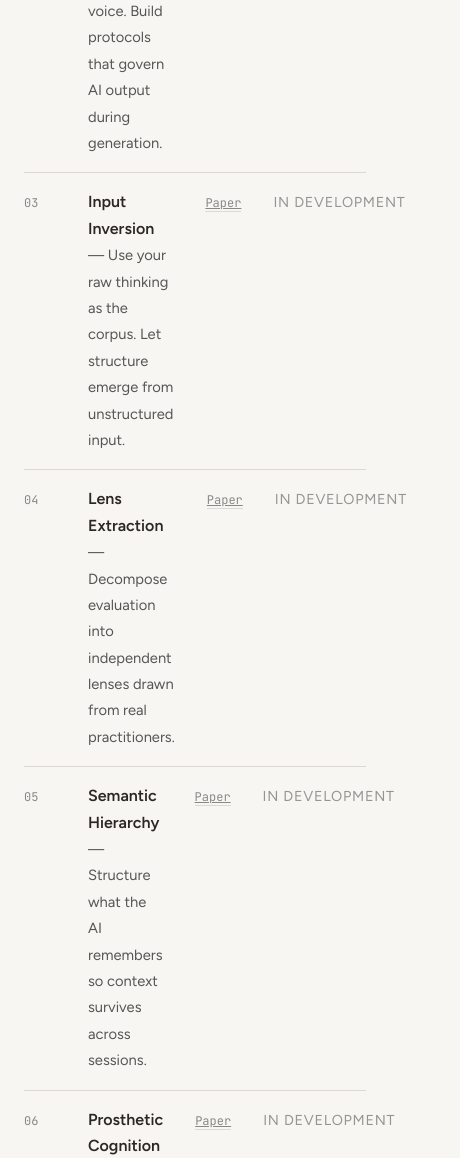
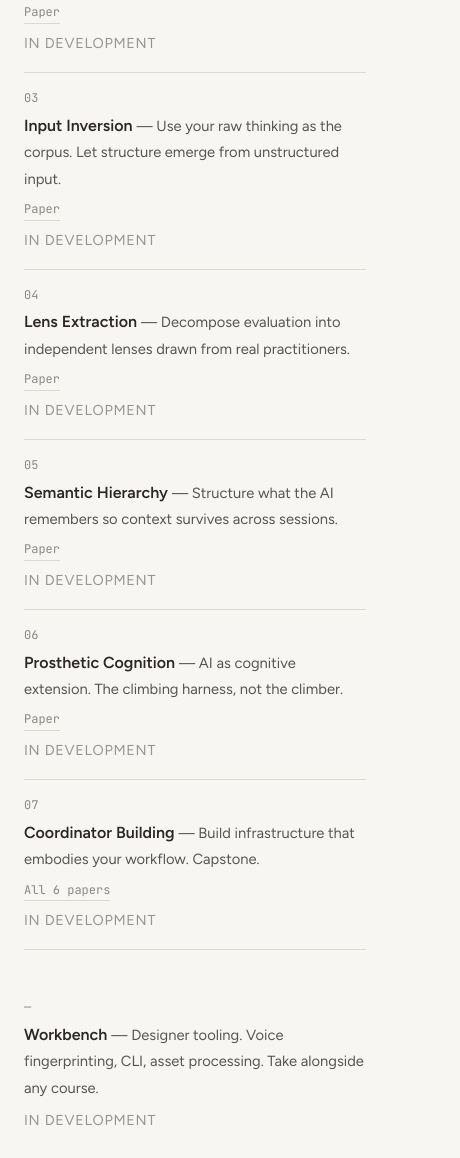
Before and after one commit to PeterSalvato/joinery-site, a plain HTML site: page courses.html in a window 390 px wide. Shown: the part 1379-2537 px from the top of the page, 460 px wide, since content can reach past the window. Drawn offline with Linux system fonts and the light colour scheme.

Commit message:
Mobile layout: ladder rows and future tracks stack vertically on small screens

```diff
--- a/assets/style.css
+++ b/assets/style.css
@@ -1151,6 +1151,87 @@ p {
 
 
 /* ================================================================
+   Ladder rows (courses page practitioner list)
+   ================================================================ */
+
+.ladder-row {
+    display: flex;
+    gap: var(--space-m);
+    padding: 1rem 0;
+    border-bottom: 1px solid var(--color-rule);
+    align-items: baseline;
+}
+
+.ladder-num {
+    font-family: var(--font-mono);
+    font-size: 0.75rem;
+    color: var(--color-text-light);
+    flex-shrink: 0;
+    width: 2rem;
+}
+
+.ladder-body {
+    flex: 1;
+}
+
+.ladder-body strong {
+    font-size: 1rem;
+}
+
+.ladder-desc {
+    font-size: 0.92rem;
+    color: var(--color-text-mid);
+}
+
+.ladder-link {
+    font-family: var(--font-mono);
+    font-size: 0.75rem;
+    color: var(--color-text-light);
+    text-decoration: none;
+    flex-shrink: 0;
+    border-bottom: 1px solid var(--color-rule);
+}
+
+.ladder-link:hover {
+    color: var(--color-accent);
+    border-bottom-color: var(--color-accent);
+}
+
+
+/* ================================================================
+   Future tracks (courses page)
+   ================================================================ */
+
+.future-tracks {
+    display: flex;
+    gap: var(--space-l);
+}
+
+.future-track {
+    flex: 1;
+    border-top: 2px solid var(--color-rule);
+    padding-top: var(--space-m);
+}
+
+.future-track h3 {
+    font-size: 1rem;
+    font-weight: 600;
+    margin-bottom: 0.35rem;
+}
+
+.future-track .course-meta {
+    margin-bottom: 0.75rem;
+}
+
+.future-track p {
+    font-size: 0.92rem;
+    line-height: 1.6;
+    color: var(--color-text-mid);
+    margin-bottom: 0.75rem;
+}
+
+
+/* ================================================================
    Focus states (accessibility)
    ================================================================ */
 
@@ -1268,6 +1349,25 @@ input:focus-visible {
         padding: var(--space-l) 1.5rem;
     }
 
+    .ladder-row {
+        flex-direction: column;
+        gap: 0.25rem;
+    }
+
+    .ladder-num {
+        width: auto;
+    }
+
+    .ladder-link,
+    .ladder-row .status-indicator {
+        margin-top: 0.25rem;
+    }
+
+    .future-tracks {
+        flex-direction: column;
+        gap: var(--space-m);
+    }
+
     .signup-form {
         flex-direction: column;
     }
--- a/courses.html
+++ b/courses.html
@@ -59,74 +59,74 @@
                 <p style="font-size: 1.05rem; color: var(--color-text-mid); margin-top: 0.75rem; margin-bottom: var(--space-l);">After Foundations, each course takes one domain and goes deep. Foundations gives you the first move. These give you the full practice.</p>
 
                 <div class="ladder-list" style="border-top: 1px solid var(--color-rule);">
-                    <div style="display: flex; gap: var(--space-m); padding: 1rem 0; border-bottom: 1px solid var(--color-rule); align-items: baseline;">
-                        <span class="course-meta" style="flex-shrink: 0; width: 2rem; margin: 0;">02</span>
-                        <div style="flex: 1;">
-                            <strong style="font-size: 1rem;">Voice Governance</strong>
-                            <span style="font-size: 0.92rem; color: var(--color-text-mid);"> — Capture your actual voice. Build protocols that govern AI output during generation.</span>
+                    <div class="ladder-row">
+                        <span class="ladder-num">02</span>
+                        <div class="ladder-body">
+                            <strong>Voice Governance</strong>
+                            <span class="ladder-desc"> — Capture your actual voice. Build protocols that govern AI output during generation.</span>
                         </div>
-                        <a href="https://doi.org/10.5281/zenodo.18986297" target="_blank" rel="noopener" class="course-meta" style="margin: 0; flex-shrink: 0;"><span style="border-bottom: 1px solid var(--color-rule);">Paper</span></a>
-                        <span class="status-indicator" style="flex-shrink: 0;">In Development</span>
+                        <a href="https://doi.org/10.5281/zenodo.18986297" target="_blank" rel="noopener" class="ladder-link">Paper</a>
+                        <span class="status-indicator">In Development</span>
                     </div>
 
-                    <div style="display: flex; gap: var(--space-m); padding: 1rem 0; border-bottom: 1px solid var(--color-rule); align-items: baseline;">
-                        <span class="course-meta" style="flex-shrink: 0; width: 2rem; margin: 0;">03</span>
-                        <div style="flex: 1;">
-                            <strong style="font-size: 1rem;">Input Inversion</strong>
-                            <span style="font-size: 0.92rem; color: var(--color-text-mid);"> — Use your raw thinking as the corpus. Let structure emerge from unstructured input.</span>
+                    <div class="ladder-row">
+                        <span class="ladder-num">03</span>
+                        <div class="ladder-body">
+                            <strong>Input Inversion</strong>
+                            <span class="ladder-desc"> — Use your raw thinking as the corpus. Let structure emerge from unstructured input.</span>
                         </div>
-                        <a href="https://doi.org/10.5281/zenodo.18962881" target="_blank" rel="noopener" class="course-meta" style="margin: 0; flex-shrink: 0;"><span style="border-bottom: 1px solid var(--color-rule);">Paper</span></a>
-                        <span class="status-indicator" style="flex-shrink: 0;">In Development</span>
+                        <a href="https://doi.org/10.5281/zenodo.18962881" target="_blank" rel="noopener" class="ladder-link">Paper</a>
+                        <span class="status-indicator">In Development</span>
                     </div>
 
-                    <div style="display: flex; gap: var(--space-m); padding: 1rem 0; border-bottom: 1px solid var(--color-rule); align-items: baseline;">
-                        <span class="course-meta" style="flex-shrink: 0; width: 2rem; margin: 0;">04</span>
-                        <div style="flex: 1;">
-                            <strong style="font-size: 1rem;">Lens Extraction</strong>
-                            <span style="font-size: 0.92rem; color: var(--color-text-mid);"> — Decompose evaluation into independent lenses drawn from real practitioners.</span>
+                    <div class="ladder-row">
+                        <span class="ladder-num">04</span>
+                        <div class="ladder-body">
+                            <strong>Lens Extraction</strong>
+                            <span class="ladder-desc"> — Decompose evaluation into independent lenses drawn from real practitioners.</span>
                         </div>
-                        <a href="https://doi.org/10.5281/zenodo.18986295" target="_blank" rel="noopener" class="course-meta" style="margin: 0; flex-shrink: 0;"><span style="border-bottom: 1px solid var(--color-rule);">Paper</span></a>
-                        <span class="status-indicator" style="flex-shrink: 0;">In Development</span>
+                        <a href="https://doi.org/10.5281/zenodo.18986295" target="_blank" rel="noopener" class="ladder-link">Paper</a>
+                        <span class="status-indicator">In Development</span>
                     </div>
 
-                    <div style="display: flex; gap: var(--space-m); padding: 1rem 0; border-bottom: 1px solid var(--color-rule); align-items: baseline;">
-                        <span class="course-meta" style="flex-shrink: 0; width: 2rem; margin: 0;">05</span>
-                        <div style="flex: 1;">
-                            <strong style="font-size: 1rem;">Semantic Hierarchy</strong>
-                            <span style="font-size: 0.92rem; color: var(--color-text-mid);"> — Structure what the AI remembers so context survives across sessions.</span>
+                    <div class="ladder-row">
+                        <span class="ladder-num">05</span>
+                        <div class="ladder-body">
+                            <strong>Semantic Hierarchy</strong>
+                            <span class="ladder-desc"> — Structure what the AI remembers so context survives across sessions.</span>
                         </div>
-                        <a href="https://doi.org/10.5281/zenodo.18986290" target="_blank" rel="noopener" class="course-meta" style="margin: 0; flex-shrink: 0;"><span style="border-bottom: 1px solid var(--color-rule);">Paper</span></a>
-                        <span class="status-indicator" style="flex-shrink: 0;">In Development</span>
+                        <a href="https://doi.org/10.5281/zenodo.18986290" target="_blank" rel="noopener" class="ladder-link">Paper</a>
+                        <span class="status-indicator">In Development</span>
                     </div>
 
-                    <div style="display: flex; gap: var(--space-m); padding: 1rem 0; border-bottom: 1px solid var(--color-rule); align-items: baseline;">
-                        <span class="course-meta" style="flex-shrink: 0; width: 2rem; margin: 0;">06</span>
-                        <div style="flex: 1;">
-                            <strong style="font-size: 1rem;">Prosthetic Cognition</strong>
-                            <span style="font-size: 0.92rem; color: var(--color-text-mid);"> — AI as cognitive extension. The climbing harness, not the climber.</span>
+                    <div class="ladder-row">
+                        <span class="ladder-num">06</span>
+                        <div class="ladder-body">
+                            <strong>Prosthetic Cognition</strong>
+                            <span class="ladder-desc"> — AI as cognitive extension. The climbing harness, not the climber.</span>
                         </div>
-                        <a href="https://doi.org/10.5281/zenodo.18962893" target="_blank" rel="noopener" class="course-meta" style="margin: 0; flex-shrink: 0;"><span style="border-bottom: 1px solid var(--color-rule);">Paper</span></a>
-                        <span class="status-indicator" style="flex-shrink: 0;">In Development</span>
+                        <a href="https://doi.org/10.5281/zenodo.18962893" target="_blank" rel="noopener" class="ladder-link">Paper</a>
+                        <span class="status-indicator">In Development</span>
                     </div>
 
-                    <div style="display: flex; gap: var(--space-m); padding: 1rem 0; border-bottom: 1px solid var(--color-rule); align-items: baseline;">
-                        <span class="course-meta" style="flex-shrink: 0; width: 2rem; margin: 0;">07</span>
-                        <div style="flex: 1;">
-                            <strong style="font-size: 1rem;">Coordinator Building</strong>
-                            <span style="font-size: 0.92rem; color: var(--color-text-mid);"> — Build infrastructure that embodies your workflow. Capstone.</span>
+                    <div class="ladder-row">
+                        <span class="ladder-num">07</span>
+                        <div class="ladder-body">
+                            <strong>Coordinator Building</strong>
+                            <span class="ladder-desc"> — Build infrastructure that embodies your workflow. Capstone.</span>
                         </div>
-                        <span class="course-meta" style="margin: 0; flex-shrink: 0;">All 6 papers</span>
-                        <span class="status-indicator" style="flex-shrink: 0;">In Development</span>
+                        <span class="ladder-link">All 6 papers</span>
+                        <span class="status-indicator">In Development</span>
                     </div>
                 </div>
 
-                <div style="margin-top: var(--space-m); padding: 1rem 0; display: flex; gap: var(--space-m); align-items: baseline;">
-                    <span class="course-meta" style="flex-shrink: 0; width: 2rem; margin: 0;">&mdash;</span>
-                    <div style="flex: 1;">
-                        <strong style="font-size: 1rem;">Workbench</strong>
-                        <span style="font-size: 0.92rem; color: var(--color-text-mid);"> — Designer tooling. Voice fingerprinting, CLI, asset processing. Take alongside any course.</span>
+                <div class="ladder-row" style="margin-top: var(--space-m); border-bottom: none;">
+                    <span class="ladder-num">&mdash;</span>
+                    <div class="ladder-body">
+                        <strong>Workbench</strong>
+                        <span class="ladder-desc"> — Designer tooling. Voice fingerprinting, CLI, asset processing. Take alongside any course.</span>
                     </div>
-                    <span class="status-indicator" style="flex-shrink: 0;">In Development</span>
+                    <span class="status-indicator">In Development</span>
                 </div>
             </div>
         </section>
@@ -137,18 +137,18 @@
                 <h2>Future Tracks</h2>
                 <p style="font-size: 1.05rem; color: var(--color-text-mid); margin-top: 0.75rem; margin-bottom: var(--space-l);">Same methodology, different practice. Joinery builds depth in the design vertical first.</p>
 
-                <div style="display: flex; gap: var(--space-l);">
-                    <div style="flex: 1; border-top: 2px solid var(--color-rule); padding-top: var(--space-m);">
-                        <h3 style="font-size: 1rem; margin-bottom: 0.35rem;">Creative Directors</h3>
-                        <div class="course-meta" style="margin-bottom: 0.75rem;">Team coherence at scale</div>
-                        <p style="font-size: 0.92rem; color: var(--color-text-mid); line-height: 1.6;">For design team leaders managing AI adoption. Shared voice protocols, evaluation standards, governance that survives beyond one person.</p>
-                        <span class="status-indicator" style="margin-top: 0.75rem; display: inline-block;">Planned</span>
+                <div class="future-tracks">
+                    <div class="future-track">
+                        <h3>Creative Directors</h3>
+                        <div class="course-meta">Team coherence at scale</div>
+                        <p>For design team leaders managing AI adoption. Shared voice protocols, evaluation standards, governance that survives beyond one person.</p>
+                        <span class="status-indicator">Planned</span>
                     </div>
-                    <div style="flex: 1; border-top: 2px solid var(--color-rule); padding-top: var(--space-m);">
-                        <h3 style="font-size: 1rem; margin-bottom: 0.35rem;">Design Educators</h3>
-                        <div class="course-meta" style="margin-bottom: 0.75rem;">Train-the-trainer &middot; Certification</div>
-                        <p style="font-size: 0.92rem; color: var(--color-text-mid); line-height: 1.6;">For design school faculty, workshop leaders, and corporate trainers. Pedagogy scaffolding. Each certified educator teaches tens to thousands.</p>
-                        <span class="status-indicator" style="margin-top: 0.75rem; display: inline-block;">Planned</span>
+                    <div class="future-track">
+                        <h3>Design Educators</h3>
+                        <div class="course-meta">Train-the-trainer &middot; Certification</div>
+                        <p>For design school faculty, workshop leaders, and corporate trainers. Pedagogy scaffolding. Each certified educator teaches tens to thousands.</p>
+                        <span class="status-indicator">Planned</span>
                     </div>
                 </div>
             </div>
```
